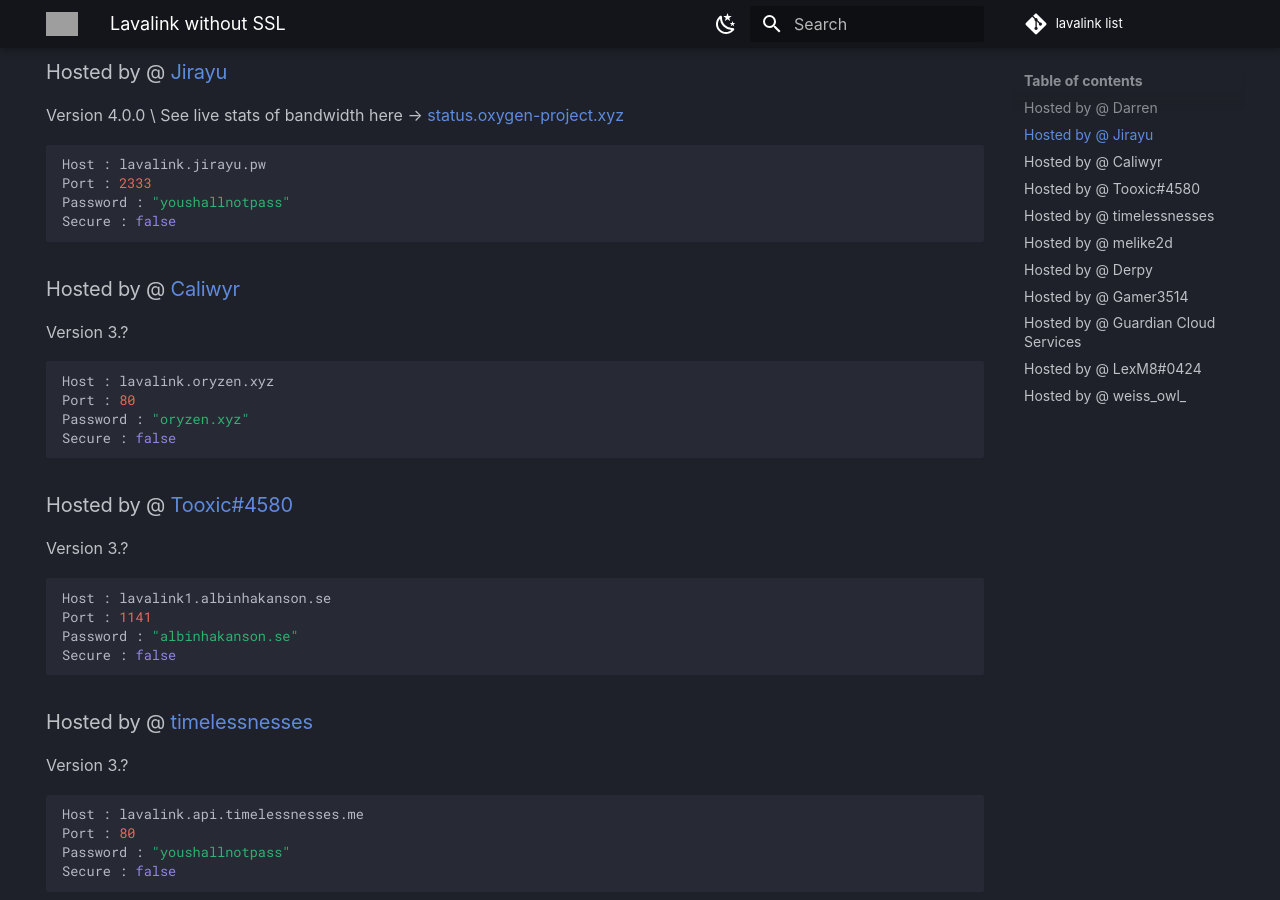
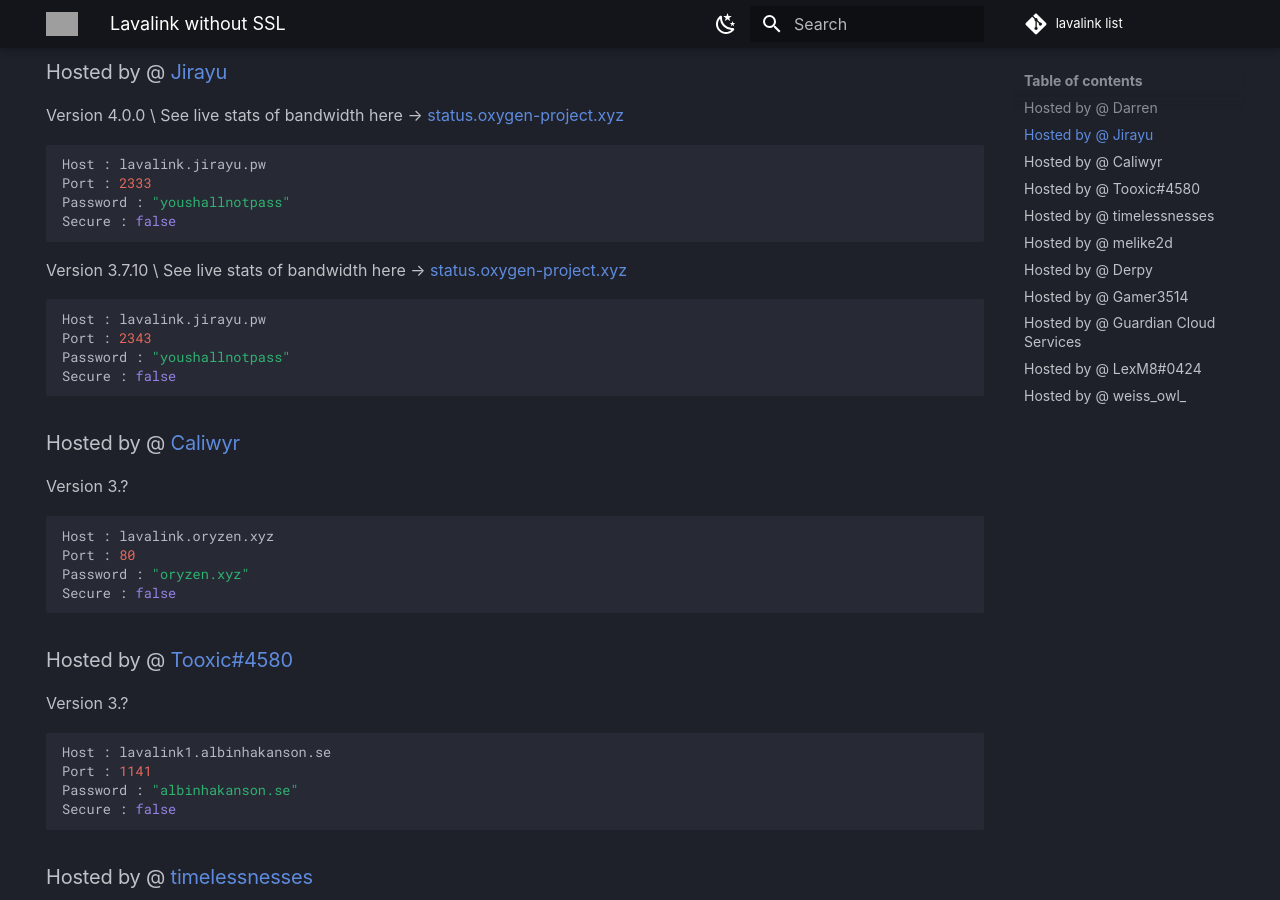
Before and after one commit to DarrenOfficial/lavalink-list, an MkDocs documentation site: the page built from docs/NoSSL/lavalink-without-ssl.md, in a window 1280 px wide and 900 px high, scrolled down 549 px. Built offline with MkDocs 1.6.1 and Material for MkDocs 9.7.7, drawn with Linux system fonts in a browser that asks for light colours; comment, search, counter and statistics services are not loaded; a style sheet for code colours, icons or effects is not loaded; grey boxes are pictures that could not be loaded.

Commit message:
Update lavalink-without-ssl.md (#408)

````diff
--- a/docs/NoSSL/lavalink-without-ssl.md
+++ b/docs/NoSSL/lavalink-without-ssl.md
@@ -24,10 +24,18 @@ Secure : false
 ```
 
 ### Hosted by @ [Jirayu](https://jirayu.pw)
-Version 4.0.0 \ See live stats of bandwidth here -> [status.oxygen-project.xyz](https://status.oxygen-project.xyz/report/uptime/96e2c79c284455a047cd9a27344ec5df/)
+Version 4.0.0 \ See live stats of bandwidth here -> [status.oxygen-project.xyz](https://status.oxygen-project.xyz/report/uptime/8ee583cbc3725d27cc8d0134bad5a5ca/)
 ```bash
 Host : lavalink.jirayu.pw
 Port : 2333
+Password : "youshallnotpass"
+Secure : false
+```
+
+Version 3.7.10 \ See live stats of bandwidth here -> [status.oxygen-project.xyz](https://status.oxygen-project.xyz/report/uptime/8ee583cbc3725d27cc8d0134bad5a5ca/)
+```bash
+Host : lavalink.jirayu.pw
+Port : 2343
 Password : "youshallnotpass"
 Secure : false
 ```
````
